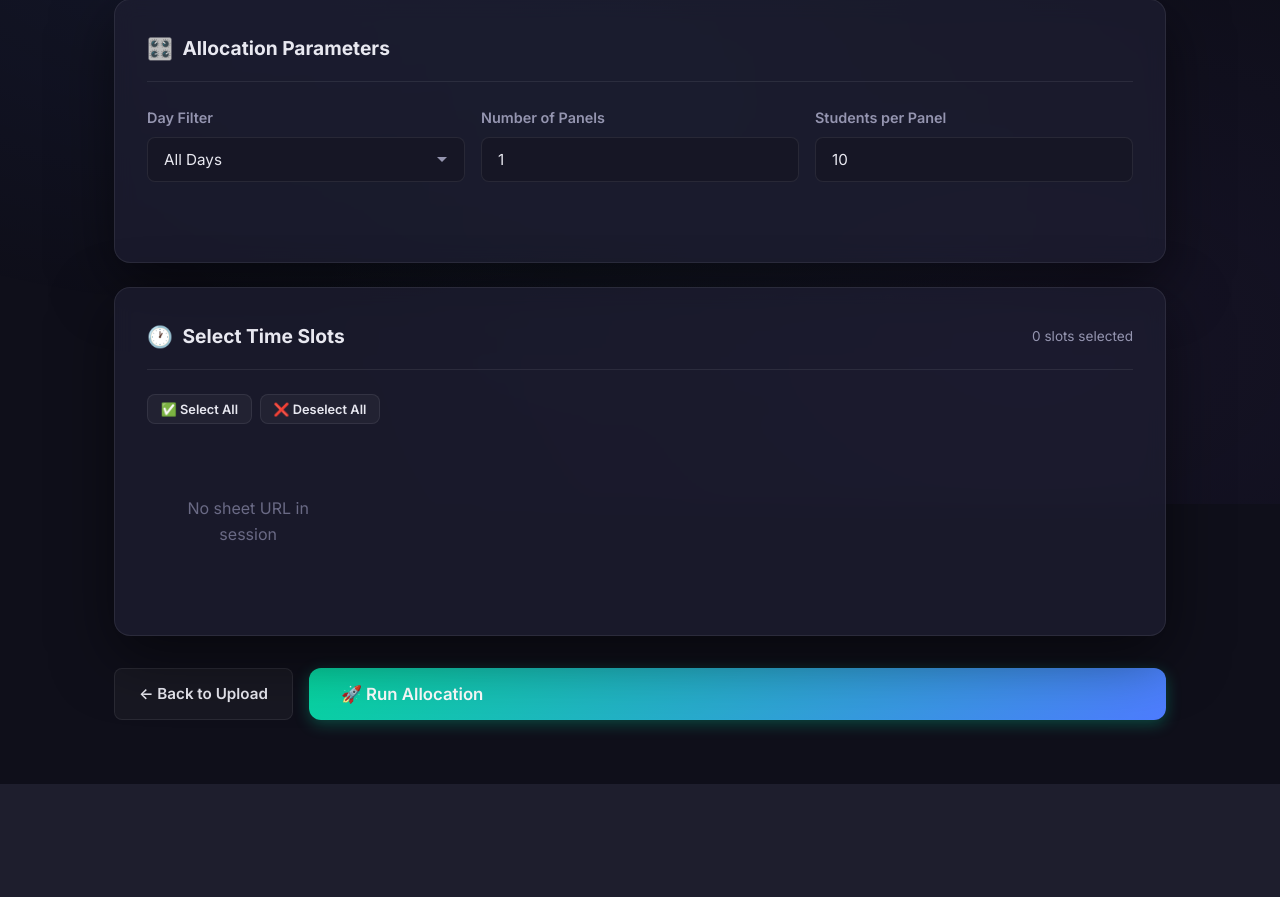
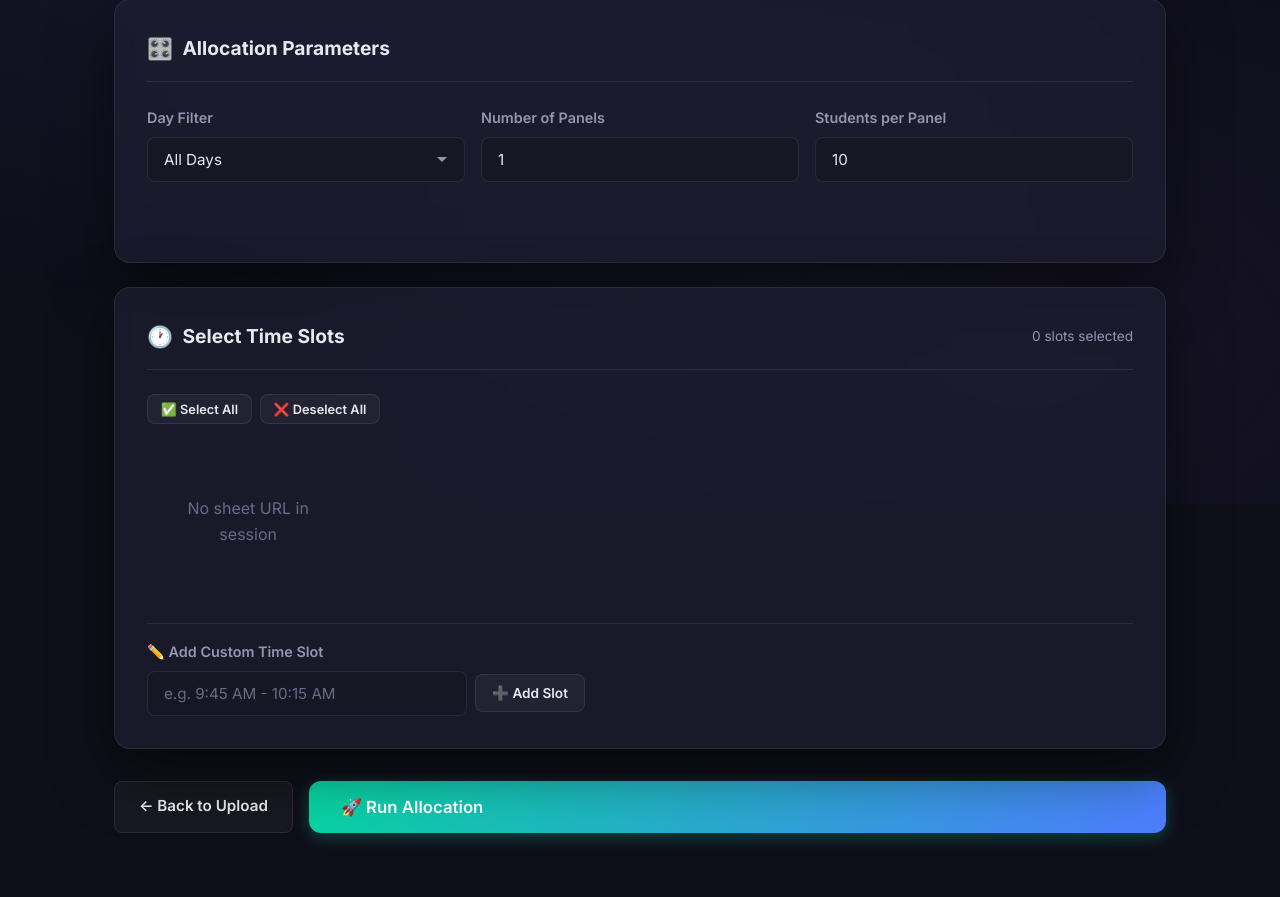
Before and after one commit to Suba2005/CRC-SLOT-ALLOCATOR, a Flask app: template app/templates/allocator/configure.html in a window 1280 px wide. Shown: the part 296-1193 px from the top of the page. Before the commit the page ends 1080 px from the top, so only its background shows below. Run offline with Flask 3, Linux system fonts and the light colour scheme; the template is opened without the code that fills it, so the values that code supplies are empty.

Commit message:
Add custom time slot input feature on configure page

```diff
--- a/app/static/js/app.js
+++ b/app/static/js/app.js
@@ -8,6 +8,7 @@ document.addEventListener('DOMContentLoaded', () => {
     initSlotPicker();
     initDayFilterAjax();
     initSelectAllSlots();
+    initCustomSlot();
     initFormValidation();
 });
 
@@ -126,6 +127,79 @@ function initSelectAllSlots() {
 }
 
 
+// ── Custom Slot: add user-defined time slots ──
+function initCustomSlot() {
+    const addBtn = document.getElementById('add-custom-slot');
+    const input = document.getElementById('custom-slot-input');
+    if (!addBtn || !input) return;
+
+    function addCustomSlot() {
+        const value = input.value.trim();
+
+        // Validate: not empty
+        if (!value) {
+            showToast('Please enter a time slot.', 'warning');
+            input.focus();
+            return;
+        }
+
+        // Validate: must contain "-"
+        if (!value.includes('-')) {
+            showToast('Invalid format. Use: start AM/PM - end AM/PM', 'danger');
+            input.focus();
+            return;
+        }
+
+        // Check for duplicates among existing checkboxes
+        const picker = document.getElementById('slot-picker');
+        if (picker) {
+            const existing = picker.querySelectorAll('input[name="selected_slots"]');
+            for (const cb of existing) {
+                if (cb.value.trim().toLowerCase() === value.toLowerCase()) {
+                    showToast('This slot already exists.', 'warning');
+                    input.value = '';
+                    input.focus();
+                    return;
+                }
+            }
+
+            // Remove "no slots" empty state if present
+            const emptyMsg = picker.querySelector('.empty-state');
+            if (emptyMsg) emptyMsg.remove();
+        }
+
+        // Generate unique ID
+        const uid = 'custom-' + Date.now();
+
+        // Create slot chip (same markup as existing slots, but checked by default)
+        const div = document.createElement('div');
+        div.className = 'slot-option';
+        div.innerHTML = `
+            <input type="checkbox" name="selected_slots" value="${value}" id="${uid}" checked>
+            <label for="${uid}">✏️ ${value}</label>
+        `;
+
+        if (picker) picker.appendChild(div);
+
+        // Clear input and re-bind count
+        input.value = '';
+        input.focus();
+        initSlotPicker();
+
+        showToast(`Custom slot "${value}" added!`, 'success');
+    }
+
+    addBtn.addEventListener('click', addCustomSlot);
+
+    // Also allow pressing Enter in the input
+    input.addEventListener('keydown', (e) => {
+        if (e.key === 'Enter') {
+            e.preventDefault();
+            addCustomSlot();
+        }
+    });
+}
+
 // ── Basic form validation ──
 function initFormValidation() {
     const forms = document.querySelectorAll('form[data-validate]');
--- a/app/templates/allocator/configure.html
+++ b/app/templates/allocator/configure.html
@@ -95,6 +95,22 @@
                 </p>
                 {% endif %}
             </div>
+
+            <!-- Custom Slot Input -->
+            <div style="margin-top: 1.2rem; padding-top: 1rem; border-top: 1px solid var(--border-glass);">
+                <label style="display: block; margin-bottom: 0.5rem; font-weight: 600; font-size: 0.9rem; color: var(--text-secondary);">
+                    ✏️ Add Custom Time Slot
+                </label>
+                <div style="display: flex; gap: 0.5rem; align-items: center;">
+                    <input type="text" id="custom-slot-input" class="form-control"
+                        placeholder="e.g. 9:45 AM - 10:15 AM"
+                        style="flex: 1; max-width: 320px;">
+                    <button type="button" id="add-custom-slot" class="btn btn-secondary"
+                        style="font-size: 0.85rem; padding: 0.6rem 1rem; white-space: nowrap;">
+                        ➕ Add Slot
+                    </button>
+                </div>
+            </div>
         </div>
 
         <div class="actions-bar">
```
